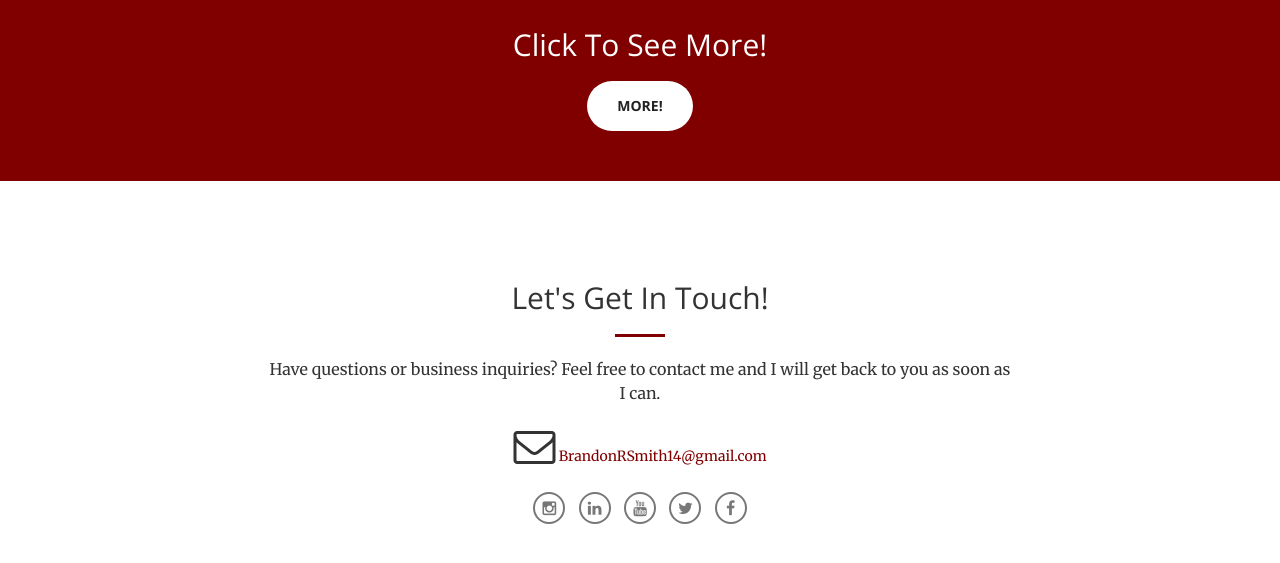
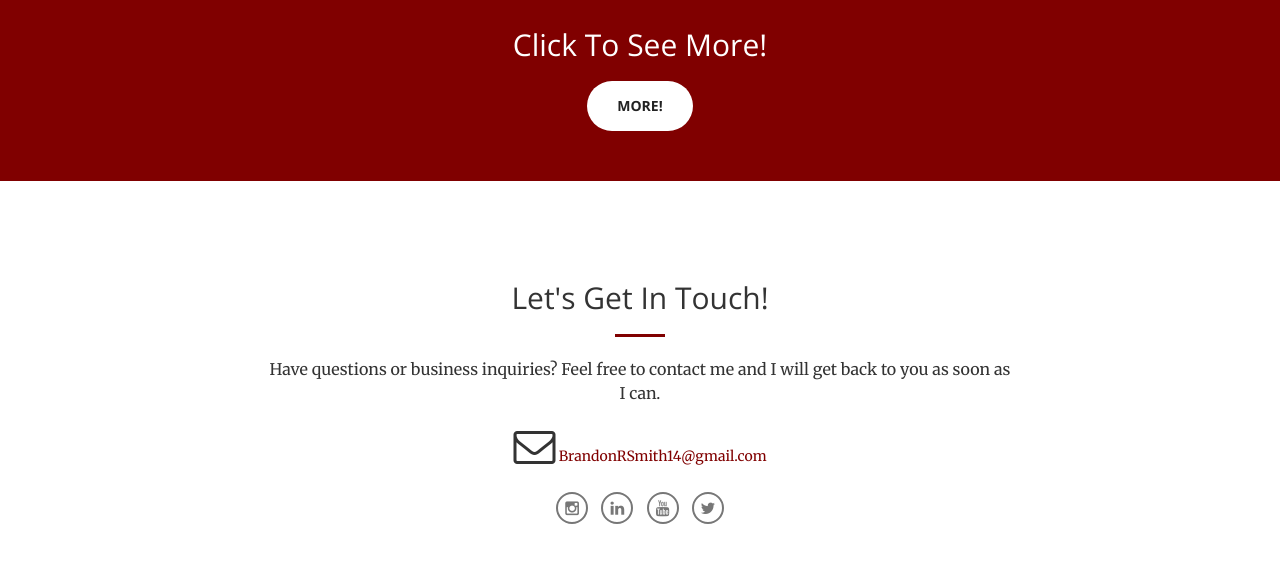
Before and after one commit to rezlar/rezlar.github.io, a website: page index.html in a window 1280 px wide. Shown: the part 2560-3123 px from the top of the page. Drawn offline with nearby package versions, Linux system fonts and the light colour scheme.

Commit message:
Revert "Updated Links"

```diff
--- a/index.html
+++ b/index.html
@@ -312,11 +312,10 @@
 
             <br />
             <div class="text-center">
-                <a class="fa fa-instagram social-icon" href="https://www.instagram.com/brandonrsmith14/" target="_blank"></a>
+                <a class="fa fa-instagram social-icon" href="https://www.instagram.com/brandon_smith_7_/" target="_blank"></a>
                 <a class="fa fa-linkedin social-icon" href="https://www.linkedin.com/in/brandon-s-b52141122?trk=nav_responsive_tab_profile" target="_blank"></a>
                 <a class="fa fa-youtube social-icon" href="https://www.youtube.com/channel/UCkIAOzypHcwQ2vEq1aJK8nw" target="_blank"></a>
                 <a class="fa fa-twitter social-icon" href="https://twitter.com/BrandonRSmith14" target="_blank"></a>
-                <a class="fa fa-facebook social-icon" href="https://www.facebook.com/brandonsmith1" target="_blank"></a>
             </div>
 
 
```
